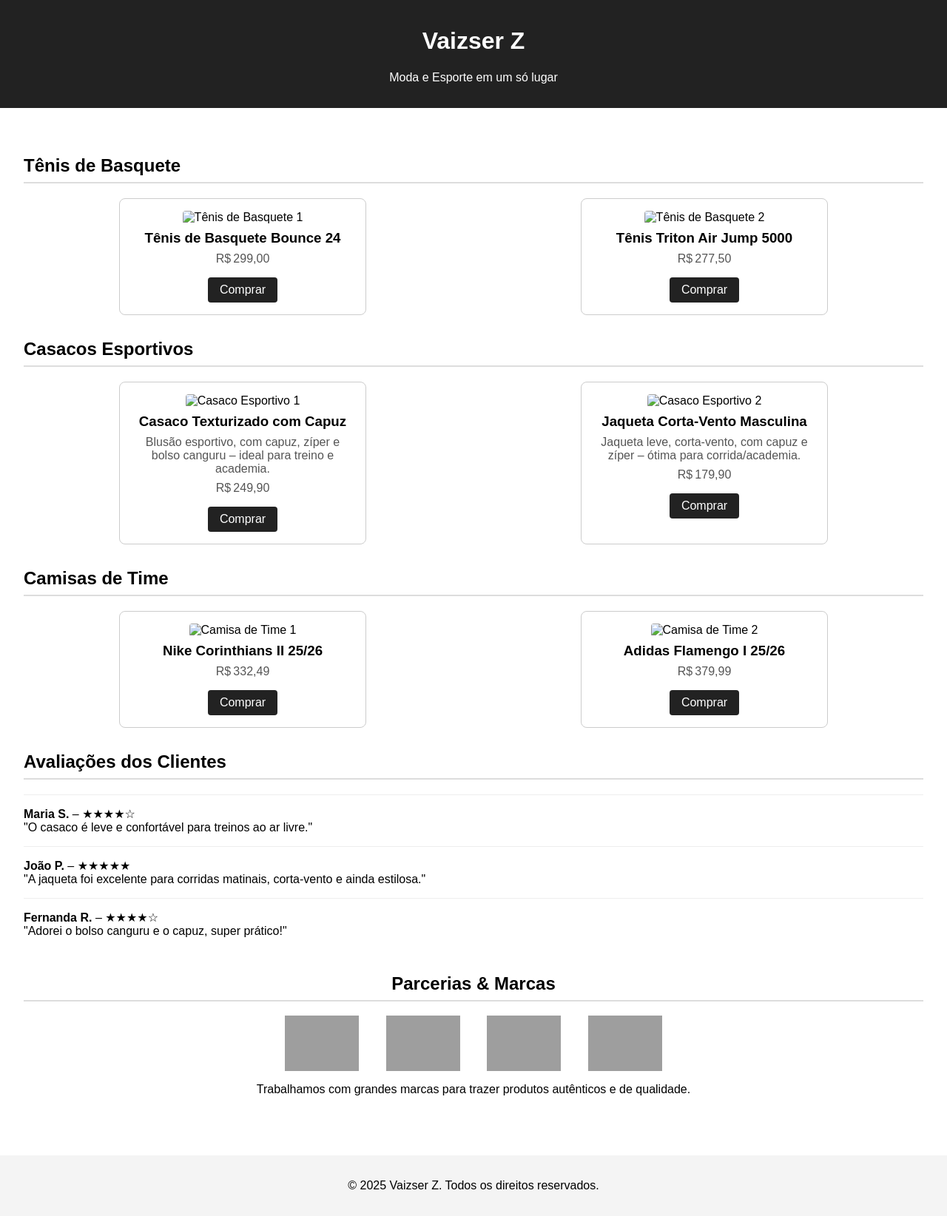
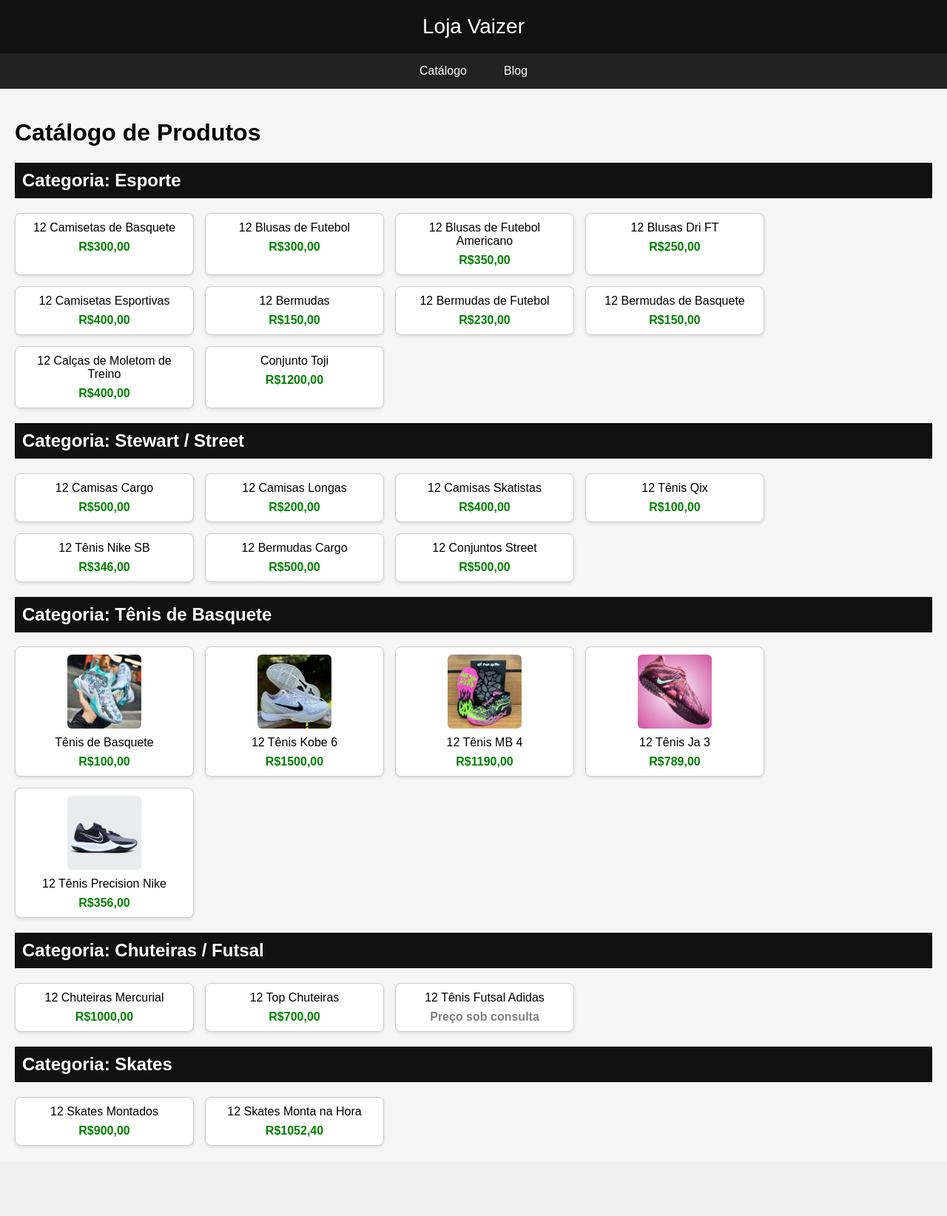
Before and after one commit to JoaoAASilva/lojavaizser-z, a Flask app: page / in a window 1280 px wide. Shown: the whole page at 74% size. After the commit the page ends 1550 px from the top, so only its background shows below. Run offline with Flask 3, Linux system fonts and the light colour scheme; some libraries are stand-ins or nearby versions; grey boxes are pictures that could not be loaded.

Commit message:
utaliçao 4.0
as abas tem funcionalidade agora

```diff
--- a/templates/homepage.html
+++ b/templates/homepage.html
@@ -1,116 +1,189 @@
 <!DOCTYPE html>
-<html lang="pt-BR">
+<html lang="pt-br">
 <head>
   <meta charset="UTF-8">
-  <meta name="viewport" content="width=device-width,initial-scale=1">
-  <title>Vaizser Z – Moda & Esporte</title>
+  <title>Loja Vaizer</title>
   <style>
-    body { font-family: Arial, sans-serif; margin: 0; padding: 0; }
-    header { background: #222; color: #fff; padding: 1rem; text-align: center; }
-    .container { padding: 2rem; }
-    h2 { margin-top: 2rem; border-bottom: 2px solid #ddd; padding-bottom: .5rem; }
-    .produtos { display: flex; flex-wrap: wrap; gap: 2rem; justify-content: space-around; }
-    .produto { border: 1px solid #ccc; border-radius: 8px; padding: 1rem; width: 300px; text-align: center; }
-    .produto img { max-width: 100%; height:auto; border-radius: 4px; }
-    .produto h3 { margin: .5rem 0; }
-    .produto p { margin: .5rem 0; color: #555; }
-    .produto a { display:inline-block; margin-top:.5rem; padding:.5rem 1rem; background:#222; color:#fff; text-decoration:none; border-radius:4px; }
-    .avaliacoes { margin-top:2rem; }
-    .avaliacao { border-top:1px solid #eee; padding:1rem 0; }
-    .avaliacao:first-child { border-top:none; }
-    .parcerias { margin-top:2rem; text-align:center; }
-    .parcerias img { width:100px; margin:0 1rem; vertical-align:middle; }
-    footer { background:#f4f4f4; text-align:center; padding:1rem; margin-top:2rem; }
+    body {
+      font-family: Arial, sans-serif;
+      margin: 0;
+      background-color: #f6f6f6;
+    }
+
+    header {
+      background-color: #111;
+      color: #fff;
+      text-align: center;
+      padding: 20px;
+      font-size: 28px;
+    }
+
+    nav {
+      display: flex;
+      justify-content: center;
+      background-color: #222;
+    }
+
+    nav button {
+      background: none;
+      border: none;
+      color: #fff;
+      padding: 15px 25px;
+      font-size: 16px;
+      cursor: pointer;
+    }
+
+    nav button:hover {
+      background-color: #444;
+    }
+
+    .aba {
+      display: none;
+      padding: 20px;
+    }
+
+    .ativa {
+      display: block;
+    }
+
+    h2 {
+      background-color: #111;
+      color: #fff;
+      padding: 10px;
+    }
+
+    .produtos {
+      display: flex;
+      flex-wrap: wrap;
+      gap: 15px;
+    }
+
+    .produto {
+      background: #fff;
+      border: 1px solid #ccc;
+      padding: 10px;
+      width: 220px;
+      border-radius: 8px;
+      box-shadow: 0 2px 4px rgba(0,0,0,0.1);
+      text-align: center;
+    }
+
+    .produto img {
+      width: 100px;
+      height: 100px;
+      object-fit: cover;
+      display: block;
+      margin: 0 auto 10px;
+      border-radius: 6px;
+    }
+
+    .produto span {
+      display: block;
+      margin-top: 8px;
+      font-weight: bold;
+      color: green;
+    }
   </style>
 </head>
 <body>
-  <header>
-    <h1>Vaizser Z</h1>
-    <p>Moda e Esporte em um só lugar</p>
-  </header>
 
-  <div class="container">
-    <!-- Produtos -->
-    <h2>Tênis de Basquete</h2>
+  <header>Loja Vaizer</header>
+
+  <nav>
+    <button onclick="abrirAba('catalogo')">Catálogo</button>
+    <button onclick="abrirAba('blog')">Blog</button>
+  </nav>
+
+  <!-- Catálogo -->
+  <div id="catalogo" class="aba ativa">
+    <h1>Catálogo de Produtos</h1>
+
+    <section>
+      <h2>Categoria: Esporte</h2>
+      <div class="produtos">
+        <div class="produto">12 Camisetas de Basquete <span>R$300,00</span></div>
+        <div class="produto">12 Blusas de Futebol <span>R$300,00</span></div>
+        <div class="produto">12 Blusas de Futebol Americano <span>R$350,00</span></div>
+        <div class="produto">12 Blusas Dri FT <span>R$250,00</span></div>
+        <div class="produto">12 Camisetas Esportivas <span>R$400,00</span></div>
+        <div class="produto">12 Bermudas <span>R$150,00</span></div>
+        <div class="produto">12 Bermudas de Futebol <span>R$230,00</span></div>
+        <div class="produto">12 Bermudas de Basquete <span>R$150,00</span></div>
+        <div class="produto">12 Calças de Moletom de Treino <span>R$400,00</span></div>
+        <div class="produto">Conjunto Toji <span>R$1200,00</span></div>
+      </div>
+    </section>
+
+    <section>
+      <h2>Categoria: Stewart / Street</h2>
+      <div class="produtos">
+        <div class="produto">12 Camisas Cargo <span>R$500,00</span></div>
+        <div class="produto">12 Camisas Longas <span>R$200,00</span></div>
+        <div class="produto">12 Camisas Skatistas <span>R$400,00</span></div>
+        <div class="produto">12 Tênis Qix <span>R$100,00</span></div>
+        <div class="produto">12 Tênis Nike SB <span>R$346,00</span></div>
+        <div class="produto">12 Bermudas Cargo <span>R$500,00</span></div>
+        <div class="produto">12 Conjuntos Street <span>R$500,00</span></div>
+      </div>
+    </section>
+
+    <section>
+      <h2>Categoria: Tênis de Basquete</h2>
       <div class="produtos">
         <div class="produto">
-        <img src="https://via.placeholder.com/300x200?text=T%C3%AAnis+1" alt="Tênis de Basquete 1">
-        <h3>Tênis de Basquete Bounce 24</h3>
-        <p>R$ 299,00</p>
-        <a href="#">Comprar</a>
+          <img src="static/tenis-de-basquete-24-outler-vivazz_1.webp" alt="Tênis de Basquete">
+          Tênis de Basquete <span>R$100,00</span>
         </div>
         <div class="produto">
-        <img src="https://via.placeholder.com/300x200?text=T%C3%AAnis+2" alt="Tênis de Basquete 2">
-        <h3>Tênis Triton Air Jump 5000</h3>
-        <p>R$ 277,50</p>
-        <a href="#">Comprar</a>
+          <img src="static/kobe-6-protro-all-star-2025-6 (1).webp" alt="Tênis Kobe 6">
+          12 Tênis Kobe 6 <span>R$1500,00</span>
+        </div>
+        <div class="produto">
+          <img src="static/5811dd5a59bf9a00d9761549463fdcddaf2fea63f17a67d9f93e7158f57c79fb141461.jpg" alt="Tênis MB 4">
+          12 Tênis MB 4 <span>R$1190,00</span>
+        </div>
+        <div class="produto">
+          <img src="static/nike-ja-3-max-volume-2025-1024x1024.webp" alt="Tênis Ja 3">
+          12 Tênis Ja 3 <span>R$789,00</span>
+        </div>
+        <div class="produto">
+          <img src="static/tenis-nike-precision-vi-masculino-preto-e-branco-bef73da865547d1aa489124e0b6b5115.jpg" alt="Tênis Precision Nike">
+          12 Tênis Precision Nike <span>R$356,00</span>
         </div>
       </div>
+    </section>
 
-    <h2>Casacos Esportivos</h2>
+    <section>
+      <h2>Categoria: Chuteiras / Futsal</h2>
       <div class="produtos">
-      <div class="produto">
-        <img src="https://via.placeholder.com/300x200?text=Casaco+Esportivo+1" alt="Casaco Esportivo 1">
-        <h3>Casaco Texturizado com Capuz</h3>
-        <p>Blusão esportivo, com capuz, zíper e bolso canguru – ideal para treino e academia.</p>
-        <p>R$ 249,90</p>
-        <a href="#">Comprar</a>
+        <div class="produto">12 Chuteiras Mercurial <span>R$1000,00</span></div>
+        <div class="produto">12 Top Chuteiras <span>R$700,00</span></div>
+        <div class="produto">12 Tênis Futsal Adidas <span style="color: gray;">Preço sob consulta</span></div>
       </div>
-      <div class="produto">
-        <img src="https://via.placeholder.com/300x200?text=Casaco+Esportivo+2" alt="Casaco Esportivo 2">
-        <h3>Jaqueta Corta-Vento Masculina</h3>
-        <p>Jaqueta leve, corta‑vento, com capuz e zíper – ótima para corrida/academia.</p>
-        <p>R$ 179,90</p>
-        <a href="#">Comprar</a>
+    </section>
+
+    <section>
+      <h2>Categoria: Skates</h2>
+      <div class="produtos">
+        <div class="produto">12 Skates Montados <span>R$900,00</span></div>
+        <div class="produto">12 Skates Monta na Hora <span>R$1052,40</span></div>
       </div>
+    </section>
   </div>
 
-    <h2>Camisas de Time</h2>
-    <div class="produtos">
-      <div class="produto">
-        <img src="https://via.placeholder.com/300x200?text=Camisa+1" alt="Camisa de Time 1">
-        <h3>Nike Corinthians II 25/26</h3>
-        <p>R$ 332,49</p>
-        <a href="#">Comprar</a>
-      </div>
-      <div class="produto">
-        <img src="https://via.placeholder.com/300x200?text=Camisa+2" alt="Camisa de Time 2">
-        <h3>Adidas Flamengo I 25/26</h3>
-        <p>R$ 379,99</p>
-        <a href="#">Comprar</a>
-      </div>
+  <!-- Blog -->
+  <div id="blog" class="aba">
+    <h2>Blog da Loja Vaizer</h2>
+    <p>Seja bem-vindo ao nosso blog! Aqui você encontra novidades, dicas de moda e lançamentos exclusivos.</p>
   </div>
 
-    <!-- Avaliações -->
-    <div class="avaliacoes">
-      <h2>Avaliações dos Clientes</h2>
-      <div class="avaliacao">
-        <strong>Maria S.</strong> – ★★★★☆<br>
-        "O casaco é leve e confortável para treinos ao ar livre."
-      </div>
-      <div class="avaliacao">
-        <strong>João P.</strong> – ★★★★★<br>
-        "A jaqueta foi excelente para corridas matinais, corta‑vento e ainda estilosa."
-      </div>
-      <div class="avaliacao">
-        <strong>Fernanda R.</strong> – ★★★★☆<br>
-        "Adorei o bolso canguru e o capuz, super prático!"
-      </div>
-    </div>
+  <script>
+    function abrirAba(id) {
+      const abas = document.querySelectorAll('.aba');
+      abas.forEach(aba => aba.classList.remove('ativa'));
+      document.getElementById(id).classList.add('ativa');
+    }
+  </script>
 
-    <!-- Parcerias -->
-    <div class="parcerias">
-      <h2>Parcerias & Marcas</h2>
-      <img src="nike.svg" alt="Nike">
-      <img src="adidas.svg" alt="Adidas">
-      <img src="puma.svg" alt="Puma">
-      <img src="oakley.svg" alt="Oakley">
-      <p>Trabalhamos com grandes marcas para trazer produtos autênticos e de qualidade.</p>
-    </div>
-  </div>
-
-  <footer>
-    <p>&copy; 2025 Vaizser Z. Todos os direitos reservados.</p>
-  </footer>
 </body>
 </html>
--- a/views.py
+++ b/views.py
@@ -15,3 +15,6 @@
 @app.route("/cadastro")
 def cadastro():
     return render_template('cadastro.html')
+@app.route("/produtos")
+def produtos():
+    return render_template('produtos.html')
```
Also changed, not shown: templates/produtos.html (added). Lines whose indentation alone changed are shown as unchanged.
